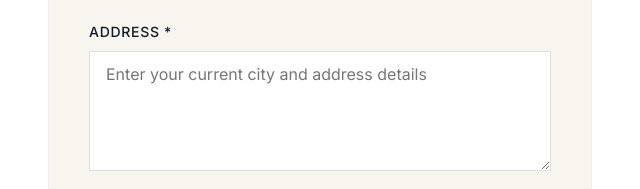
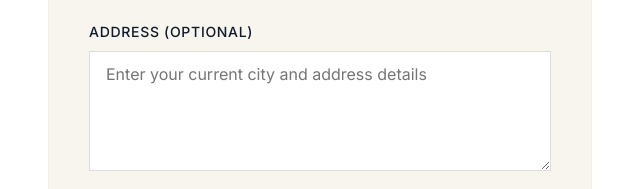
Before and after one commit to chinmay1995/PatilRealityWebsite, a plain HTML site: page index.html in a window 1280 px wide. Shown: the part 3497-3686 px from the top of the page, 624-1264 px from the left. Drawn offline with nearby package versions, Linux system fonts and the light colour scheme.

Commit message:
Add files via upload

```diff
--- a/index.html
+++ b/index.html
@@ -418,9 +418,10 @@
                 </div>
 
                 <div class="contact-form">
-                    <form action="https://api.web3forms.com/submit" method="POST">
-                        <input type="hidden" name="access_key" value="YOUR_ACCESS_KEY_HERE">
-                        <input type="hidden" name="subject" value="New Website Enquiry - The Patil Realty">
+                    <!-- FormSubmit Action URL -->
+                    <form action="https://formsubmit.co/chinmay9000@gmail.com" method="POST">
+                        <input type="hidden" name="_subject" value="New Website Enquiry - The Patil Realty">
+                        <input type="hidden" name="_captcha" value="false">
 
                         <div class="form-group">
                             <label for="name">Full Name *</label>
@@ -429,7 +430,6 @@
 
                         <div class="form-group">
                             <label for="mobile">Mobile Number *</label>
-                            <!-- Updated pattern to allow for an optional '+' prefix -->
                             <input type="tel" id="mobile" name="mobile" class="form-control" required placeholder="+91" pattern="^\+?[0-9]{10,12}$">
                         </div>
 
@@ -438,9 +438,10 @@
                             <input type="email" id="email" name="email" class="form-control" required placeholder="yourname@email.com">
                         </div>
 
+                        <!-- Address field made optional -->
                         <div class="form-group">
-                            <label for="address">Address *</label>
-                            <textarea id="address" name="address" class="form-control" required placeholder="Enter your current city and address details"></textarea>
+                            <label for="address">Address (Optional)</label>
+                            <textarea id="address" name="address" class="form-control" placeholder="Enter your current city and address details"></textarea>
                         </div>
 
                         <button type="submit" class="btn-submit">Send Message</button>
```
